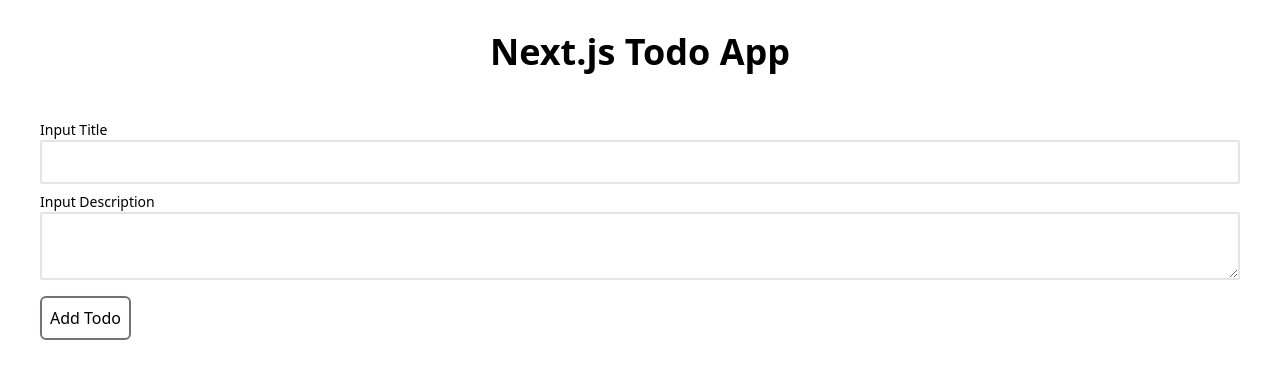
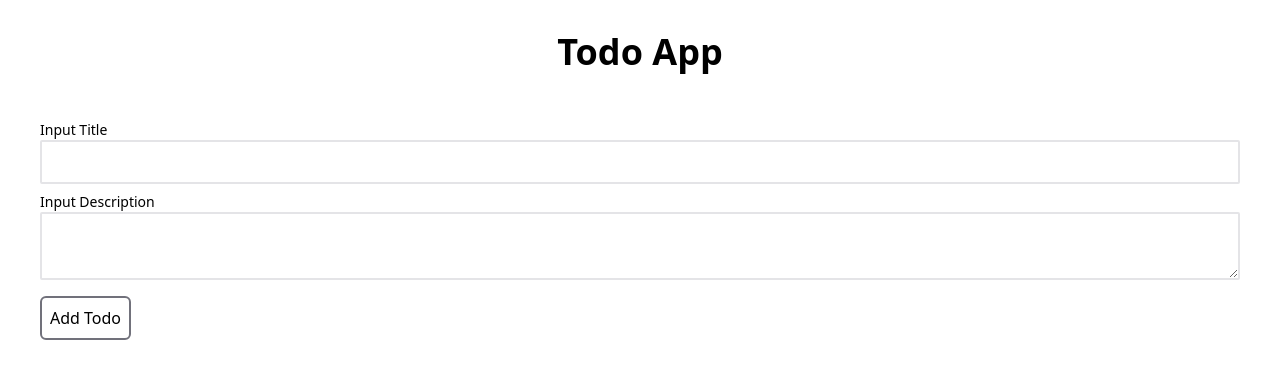
Before and after one commit to wbdvlpmnt/next_todo, a Next.js app: page / in a window 1280 px wide. Shown: the top 378 px of the page. Built offline with nearby package versions, Linux system fonts and the light colour scheme; no server answers; the database is empty.

Commit message:
refactor: update header title and comment out unused Edit button in TodoList

```diff
--- a/src/components/header.tsx
+++ b/src/components/header.tsx
@@ -3,7 +3,7 @@
 export default function Header() {
   return (
     <h1 className="flex flex-row items-center justify-center text-4xl font-bold w-full m-2 p-2">
-      Next.js Todo App
+      Todo App
     </h1>
   );
 }
--- a/src/components/todoList.tsx
+++ b/src/components/todoList.tsx
@@ -58,12 +58,12 @@
         </p>
       </div>
       <div className="flex flex-row gap-4">
-        <Button
+        {/* <Button
           text="Edit"
           buttonType="button"
           color="bg-orange-400"
           handleClick={() => {}}
-        />
+        /> */}
         <Button
           text="Delete"
           buttonType="button"
```
